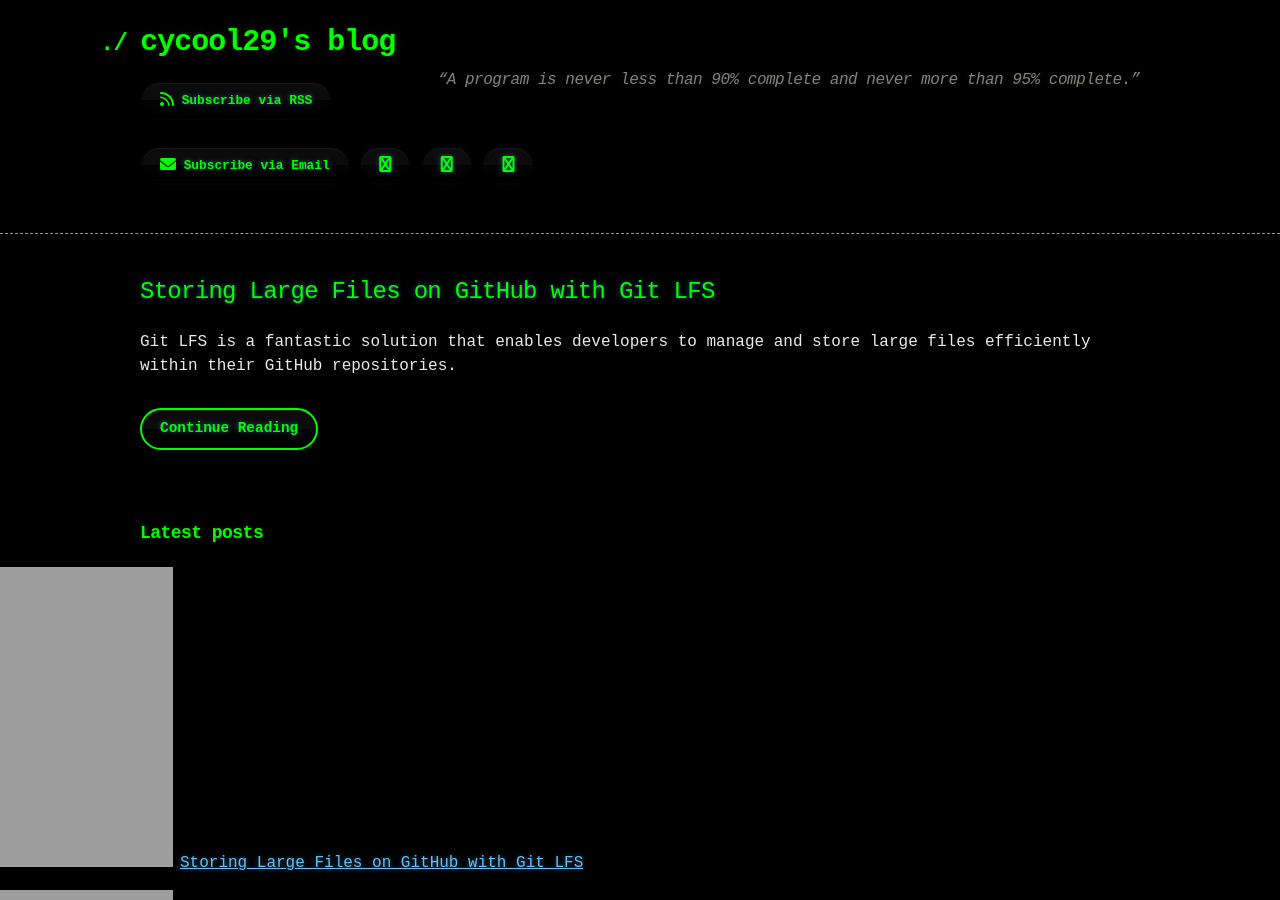
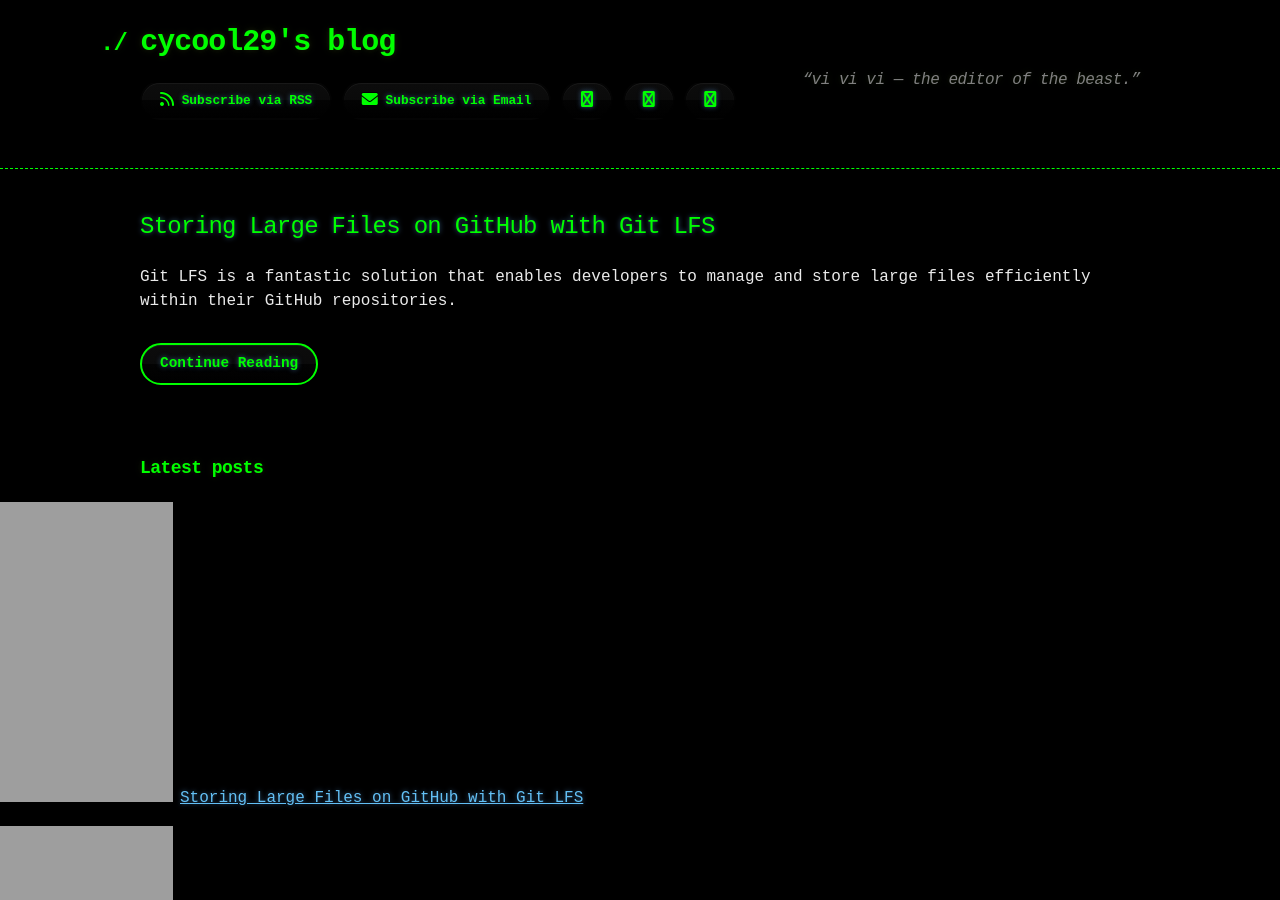
Before and after one commit to cycool29/cycool29.github.io, a Jekyll site: the page built from index.md, in a window 1280 px wide and 900 px high. Built offline with Jekyll 4.4.1, drawn with Linux system fonts in a browser that asks for light colours; a style sheet for code colours, icons or effects is not loaded.

Commit message:
Update quotes

```diff
--- a/_config.yml
+++ b/_config.yml
@@ -1,5 +1,5 @@
 title: cycool29's blog
-description: "“A program is never less than 90% complete and never more than 95% complete.” "
+description: "“vi vi vi — the editor of the beast.” "
 bio: A high school student. Intermediate in Python, Git, Bash. Learning JavaScript. He/Him. "
 author: cycool29
 url: https://cycool29.github.io
```
